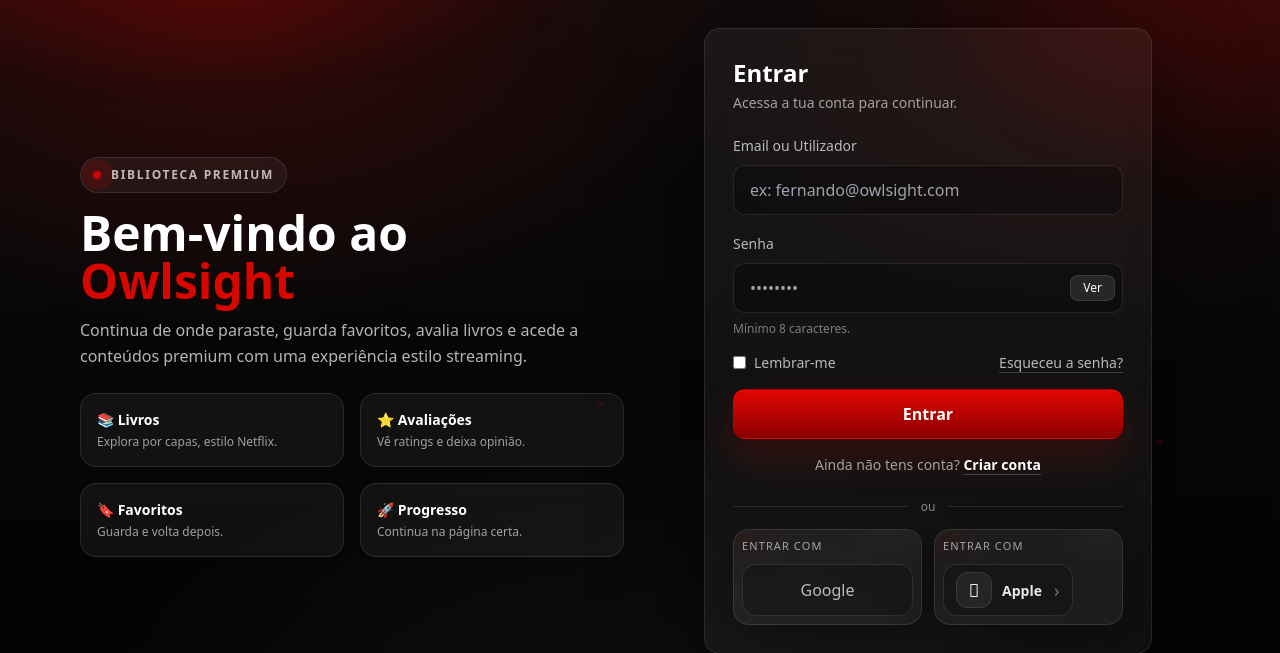
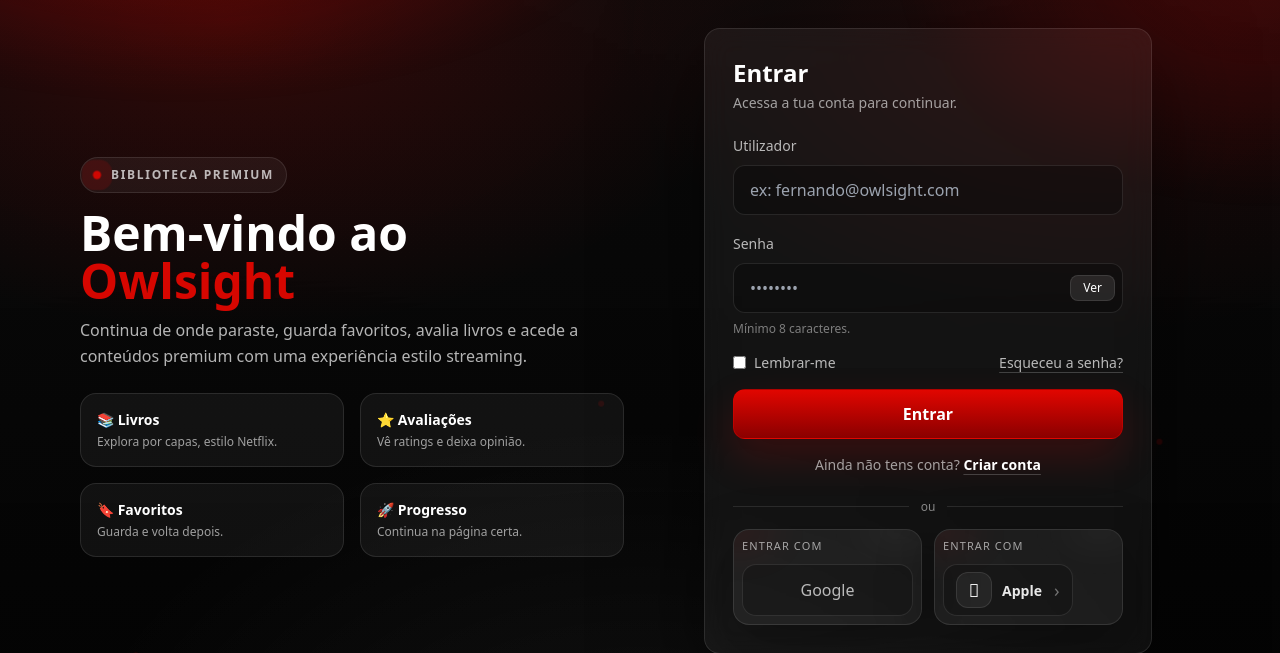
Before and after one commit to fernandomacombo/owlsight, a Django app: page /login/ in a window 1280 px wide. Shown: the part 62-715 px from the top of the page. Run offline with Django 5.2, Linux system fonts and the light colour scheme; some libraries are stand-ins or nearby versions.

Commit message:
atualizado

```diff
--- a/frontend/templates/frontend/login.html
+++ b/frontend/templates/frontend/login.html
@@ -368,7 +368,7 @@
             {% csrf_token %}
 
             <div>
-              <label class="text-sm text-white/70">Email ou Utilizador</label>
+              <label class="text-sm text-white/70">Utilizador</label>
               <input id="username"
                      name="username"
                      autocomplete="username"
```
